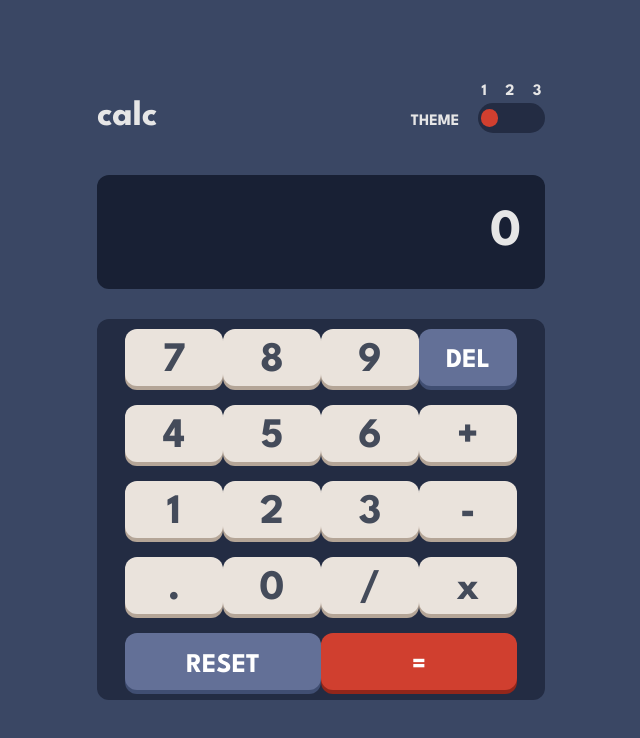
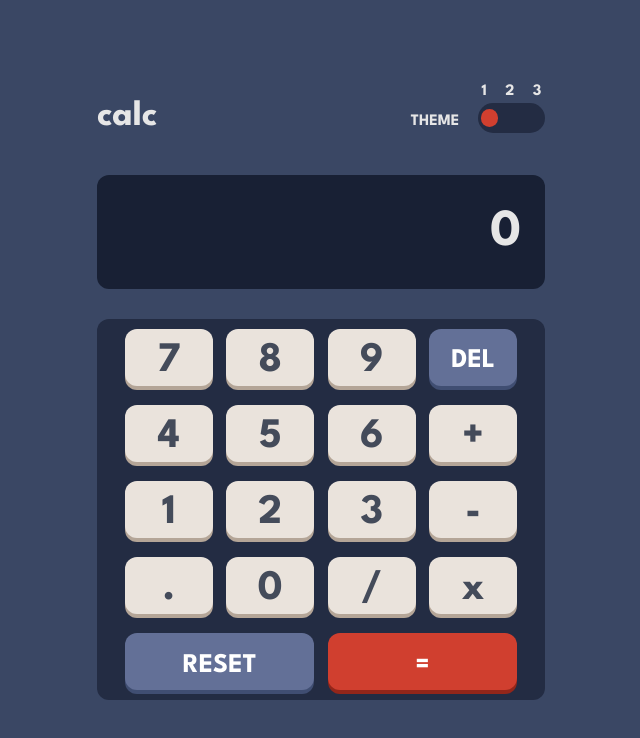
Before and after one commit to NERO-FAN/Responsive_React_Calculator, a React (Create React App) app: page / in a window 1280 px wide. Shown: the top 738 px of the page, without its empty margins (319-959 px from the left). Built offline with nearby package versions, Linux system fonts and the light colour scheme.

Commit message:
testing a theory

```diff
--- a/src/components/RenderKeyRows.scss
+++ b/src/components/RenderKeyRows.scss
@@ -5,12 +5,14 @@
   width: 87.5%;
   margin-left: auto;
   margin-right: auto;
+  column-gap: 3.5%;
 
   @media (max-width: 399px) {
     column-gap: 0.875em;
   }
 
   @media (min-width: 400px) and (max-width: 568px) {
+    column-gap: 3.5%;
   }
 
   div {
```
